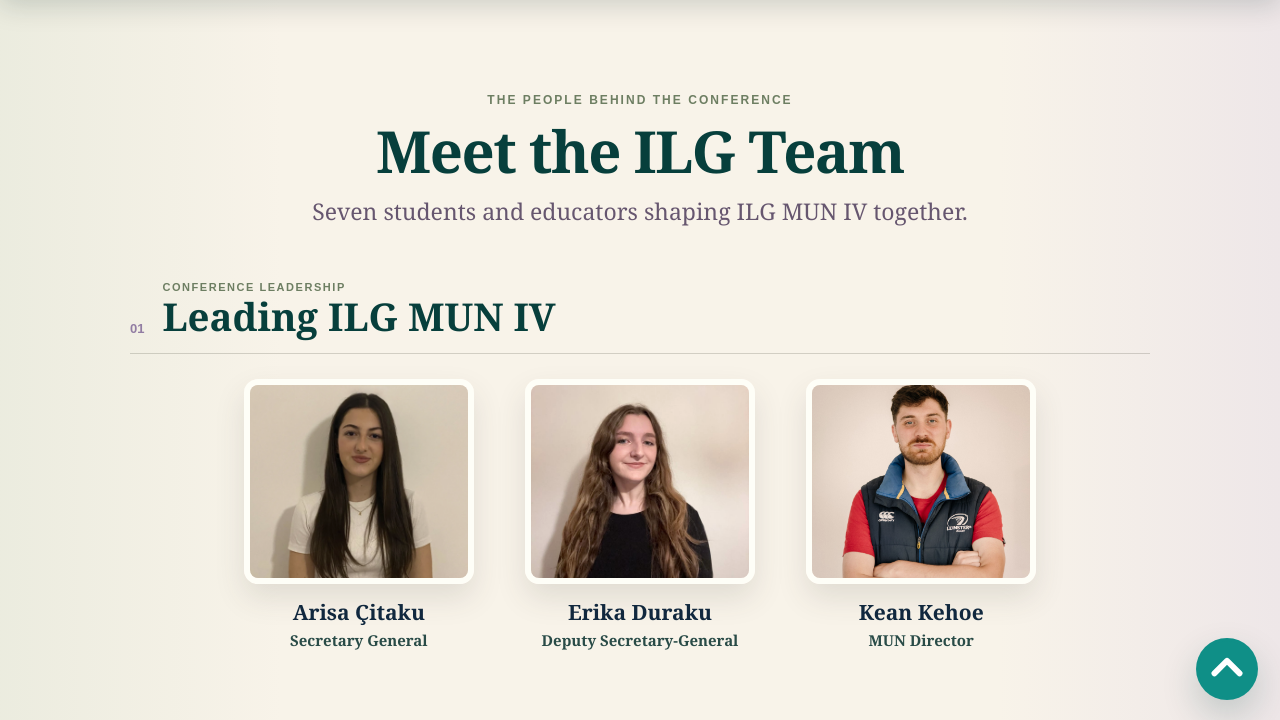
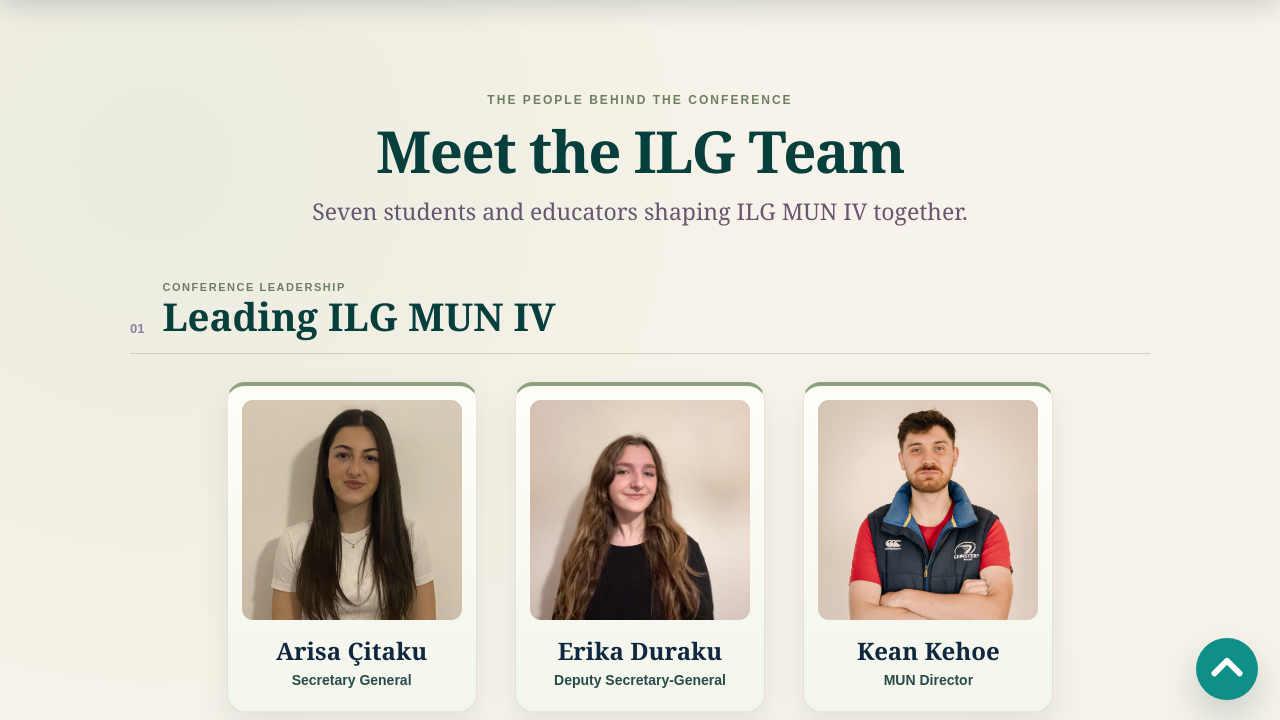
Before and after one commit to erikaduraku-cmd/ilgmuniv, a website built with Vite: page ILGMUN/index.html in a window 1280 px wide. Both pictures are taken after a click on the link "ILG Team". Shown: the part 78-798 px from the top of the page. Built offline with nearby package versions, Linux system fonts and the light colour scheme.

Commit message:
Update styles.css

```diff
--- a/ILGMUN/styles.css
+++ b/ILGMUN/styles.css
@@ -2136,3 +2136,106 @@ body.modal-lock {
   #team .leadership-grid .team-card img,
   #team .team-grid:not(.leadership-grid) .team-card img { height: 205px; aspect-ratio: auto; }
 }
+
+/* Team cards: compact yearbook portraits with natural, consistent crops. */
+#team {
+  background:
+    radial-gradient(circle at 12% 8%, rgba(199, 211, 188, .24), transparent 28%),
+    radial-gradient(circle at 88% 54%, rgba(211, 197, 220, .22), transparent 31%),
+    #f7f3ea;
+}
+
+#team .team-section-heading {
+  max-width: 100%;
+  margin-bottom: 28px;
+}
+
+#team .leadership-grid {
+  max-width: 860px;
+  grid-template-columns: repeat(3, minmax(0, 250px));
+  gap: clamp(22px, 3vw, 40px);
+}
+
+#team .secretariat-grid {
+  max-width: 960px;
+  grid-template-columns: repeat(4, minmax(0, 215px));
+  gap: clamp(18px, 2.4vw, 32px);
+}
+
+#team .team-card,
+#team .leadership-grid .team-card,
+#team .team-grid:not(.leadership-grid) .team-card {
+  padding: 14px 14px 22px;
+  overflow: hidden;
+  border: 1px solid rgba(61, 67, 58, .12);
+  border-radius: 18px;
+  background: #fffdf8;
+  box-shadow: 0 14px 32px rgba(52, 57, 49, .09);
+}
+
+#team .leadership-grid .team-card {
+  border-top: 4px solid #8da17e;
+  background: linear-gradient(180deg, #fffdf8 0%, #f3f6ed 100%);
+}
+
+#team .secretariat-grid .team-card {
+  border-top: 4px solid #9a85aa;
+  background: linear-gradient(180deg, #fffdf8 0%, #f5f0f7 100%);
+}
+
+#team .team-card:hover,
+#team .leadership-grid .team-card:hover,
+#team .team-grid:not(.leadership-grid) .team-card:hover {
+  transform: translateY(-4px);
+  border-color: rgba(61, 67, 58, .19);
+  box-shadow: 0 19px 38px rgba(52, 57, 49, .13);
+}
+
+#team .team-card img,
+#team .leadership-grid .team-card img,
+#team .team-grid:not(.leadership-grid) .team-card img,
+#team .secretariat-grid .team-card img,
+#team .team-grid.secretariat-grid:not(.leadership-grid) .team-card img {
+  width: 100%;
+  height: auto;
+  aspect-ratio: 1 / 1;
+  border: 0;
+  border-radius: 11px;
+  background: #ece8df;
+  box-shadow: none;
+  object-fit: cover;
+  filter: saturate(.96) contrast(1.01);
+}
+
+#team .team-card-copy,
+#team .team-card:nth-child(even) .team-card-copy,
+#team .team-card:nth-child(odd) .team-card-copy {
+  padding: 17px 4px 0;
+  background: transparent;
+}
+
+#team .leadership-grid .team-card h2 { font-size: 24px; }
+#team .secretariat-grid .team-card h2 { font-size: 20px; }
+#team .team-card p { color: #294b47; font: 700 14px/1.35 var(--sans); }
+
+#team .leadership-grid .team-card:nth-child(1) img { object-position: 50% 28%; }
+#team .leadership-grid .team-card:nth-child(2) img { object-position: 50% 42%; }
+#team .leadership-grid .team-card:nth-child(3) img { object-position: 50% 35%; }
+#team .secretariat-grid .team-card:nth-child(1) img { object-position: 50% 35%; }
+#team .secretariat-grid .team-card:nth-child(2) img { object-position: 50% 68%; }
+#team .secretariat-grid .team-card:nth-child(3) img { object-position: 50% 42%; }
+#team .secretariat-grid .team-card:nth-child(4) img { object-position: 50% 45%; }
+
+@media (max-width: 980px) {
+  #team .leadership-grid { grid-template-columns: repeat(3, minmax(0, 220px)); }
+  #team .secretariat-grid { grid-template-columns: repeat(2, minmax(0, 215px)); }
+}
+
+@media (max-width: 720px) {
+  #team .leadership-grid { grid-template-columns: repeat(2, minmax(0, 220px)); }
+}
+
+@media (max-width: 520px) {
+  #team .leadership-grid,
+  #team .secretariat-grid { grid-template-columns: minmax(0, 250px); }
+}
```
